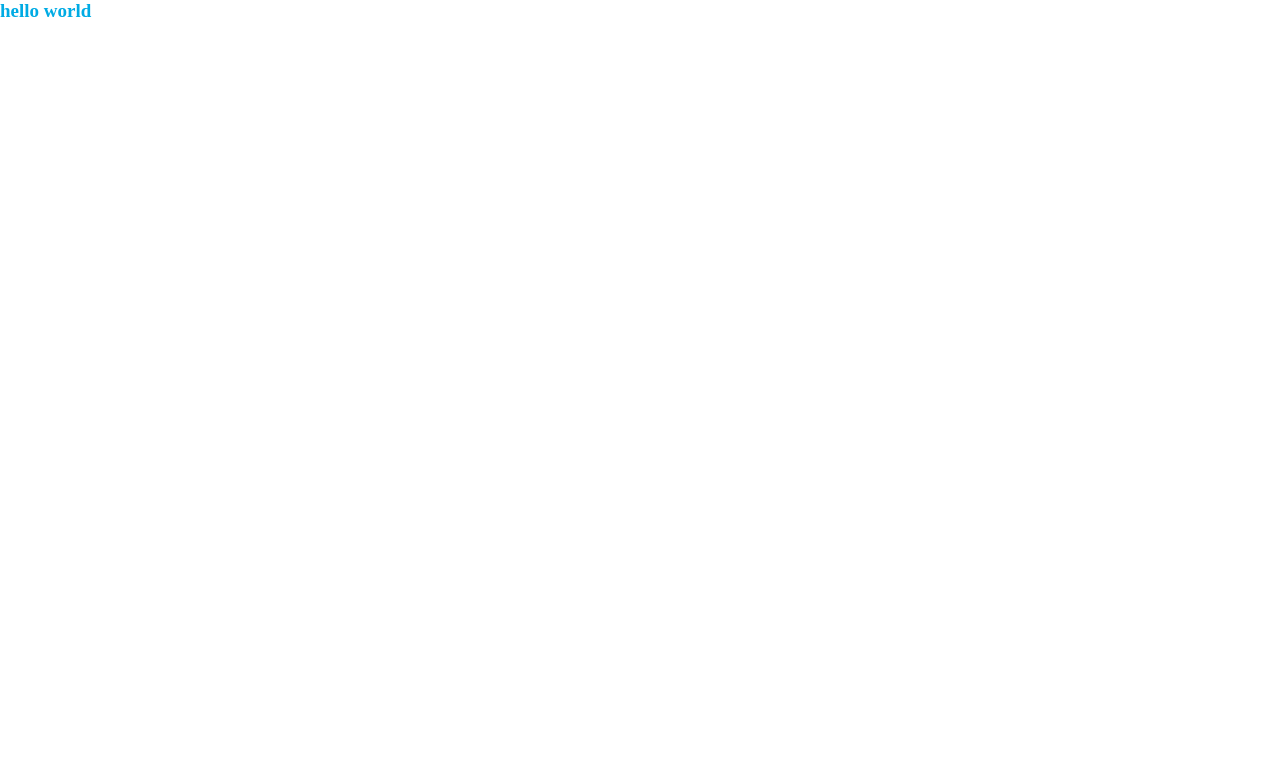
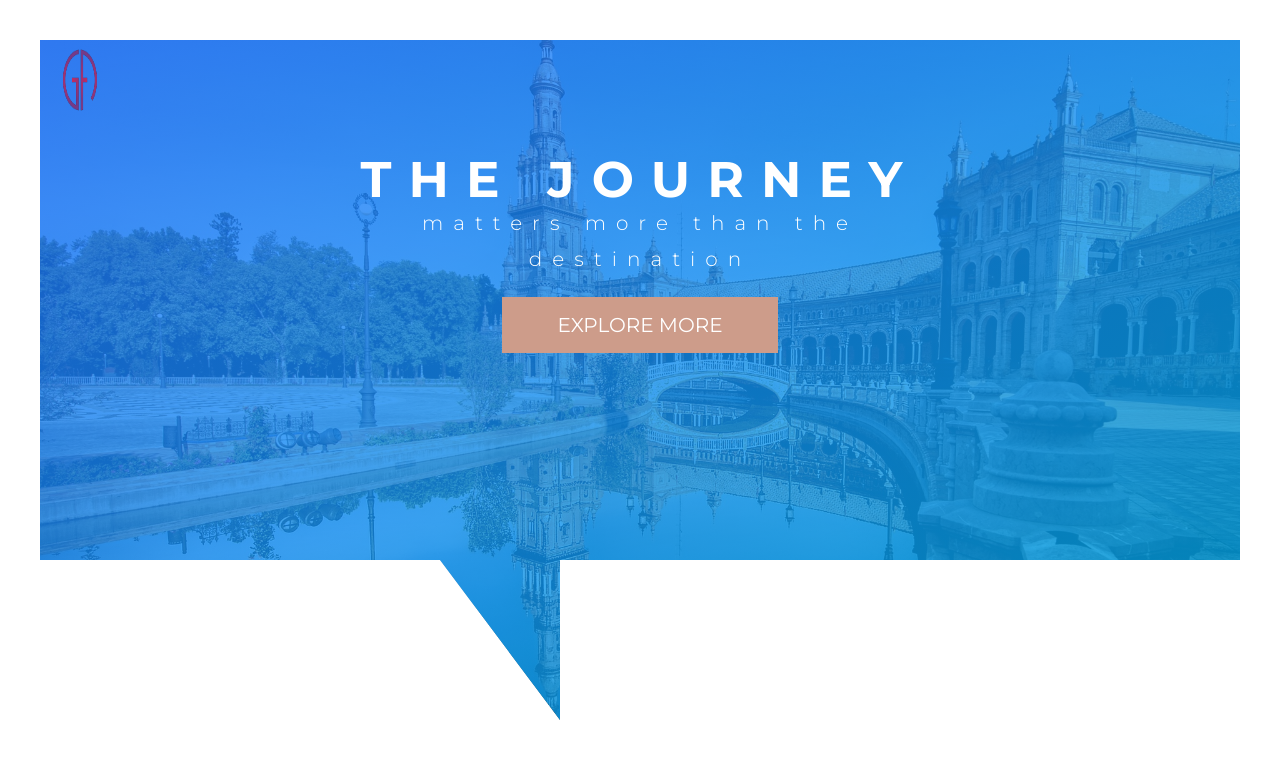
Before and after one commit to greatAlhazen/Sass-Scss-app, a website: page index.html in a window 1280 px wide. Drawn offline with Linux system fonts and the light colour scheme.

Commit message:
create header

```diff
--- a/index.html
+++ b/index.html
@@ -4,12 +4,22 @@
     <meta charset="UTF-8">
     <meta http-equiv="X-UA-Compatible" content="IE=edge">
     <meta name="viewport" content="width=device-width, initial-scale=1.0">
+    <link href="https://fonts.googleapis.com/css2?family=Montserrat:wght@300;400;500;600;700;800;900&display=swap" rel="stylesheet">
     <link rel="stylesheet" href="css/app.css">
     <title>Adventure App</title>
 </head>
 <body>
 
-    <h1 class="test">hello world</h1>
+    <header class="header">
+        <div class="header__logo-container">
+            <img src="images/logo.png" class="header__logo" alt="headerPhoto">
+        </div>
+        <div class="header__text-container">
+            <h1 class="display-primary--heading">The journey</h1>
+            <h2 class="display-primary--sub-heading">matters more than the destination</h2>
+            <a href="#" class="btn btn--animated">Explore more</a>
+        </div>
+    </header>
 
 </body>
 </html>
--- a/sass/abstract/_variables.scss
+++ b/sass/abstract/_variables.scss
@@ -7,3 +7,6 @@ $beige-color:#CD9C8A;
 
 $font-size-1:1.6rem;
 $font-size-2:1.9rem;
+
+
+$default-margin:2rem;
--- /dev/null
+++ b/sass/base/_animations.scss
@@ -0,0 +1,35 @@
+@keyframes heading {
+    0%{
+        opacity: 0;
+        transform: translateY(-10rem);
+    }
+
+    100%{
+        opacity: 1;
+        transform: translate(0);
+    }
+}
+
+@keyframes sub-heading {
+    0%{
+        opacity: 0;
+        transform: translateY(10rem);
+    }
+
+    100%{
+        opacity: 1;
+        transform: translate(0);
+    }
+}
+
+@keyframes button {
+    0%{
+        opacity: 0;
+        transform: translateX(-10rem);
+    }
+
+    100%{
+        opacity: 1;
+        transform: translate(0);
+    }
+}
--- a/sass/base/_base.scss
+++ b/sass/base/_base.scss
@@ -13,3 +13,9 @@ html{
 body{
     box-sizing: border-box;
 }
+
+a{
+    text-decoration: none;
+    cursor: pointer;
+    color: inherit;
+}
--- /dev/null
+++ b/sass/base/_typhography.scss
@@ -0,0 +1,26 @@
+body{
+    font-weight: 400;
+    line-height: 1.8;
+    font-family: 'Montserrat', sans-serif;
+}
+
+.display-primary--heading{
+    display: block;
+    font-size:5rem;
+    color:$white-color;
+    text-transform: uppercase;
+    letter-spacing: 1.7rem;
+    backface-visibility: hidden;
+    animation: heading 1s ease-in-out;
+}
+
+.display-primary--sub-heading{
+    display: block;
+    font-size:2rem;
+    color:$white-color;
+    font-weight: 300;
+    margin-top: -2rem;
+    letter-spacing: 1rem;
+    backface-visibility: hidden;
+    animation:sub-heading 1s ease-in-out;
+}
--- /dev/null
+++ b/sass/components/_buttons.scss
@@ -0,0 +1,34 @@
+.btn{
+    &,
+    &:link,
+    &:visited{
+        text-transform: uppercase;
+        font-size:2rem;
+        padding:1rem 5.5rem;
+        display: inline-block;
+        background-color: $beige-color;
+        color:$white-color;
+        margin-top: $default-margin;
+        transition: all .3s;
+    }
+
+
+    &:hover{
+        transform: translateY(5px);
+        box-shadow: 0 1.6rem 2.5rem rgba($dark-color, 0.4);
+        color:$beige-color;
+        background-color: $white-color;
+    }
+
+    &:active,
+    &:focus{
+        box-shadow: 0 1rem 2rem rgba($dark-color, 0.4);
+        transform: translateY(2px);
+    }
+
+
+    &--animated{
+        backface-visibility: hidden;
+        animation: button 1s ease-in-out;
+    }
+}
--- /dev/null
+++ b/sass/layout/_header.scss
@@ -0,0 +1,38 @@
+.header{
+    margin:4rem;
+    height:75vh;
+    background-image: linear-gradient(
+        to left top,
+        rgba($blue-color, 0.8),
+        rgba($neon-blue-color, 0.8)),
+    url(../images/header.jpg);
+    background-size: cover;
+    background-position: center;
+    position: relative;
+
+    @supports (clip-path: polygon(0 0)) or (-webkit-clip-path: polygon(0 0)) {
+        -webkit-clip-path:polygon(0% 0%, 100% 0%, 100% 65vh, 65vh 65vh, 65vh 100%, 50vh 65vh, 0 65vh);
+        clip-path: polygon(0% 0%, 100% 0%, 100% 65vh, 65vh 65vh, 65vh 100%, 50vh 65vh, 0 65vh);
+
+        height: 85vh;
+    }
+
+    &__logo-container{
+        position: absolute;
+        top:-1rem;
+        left:-1rem;
+    }
+
+    &__logo{
+        width:10rem;
+        height:10rem;
+    }
+
+    &__text-container{
+        position: absolute;
+        top:30%;
+        left:50%;
+        transform: translate(-50%,-50%);
+        text-align: center;
+    }
+}
--- a/sass/main.scss
+++ b/sass/main.scss
@@ -1,8 +1,10 @@
 @import "abstract/variables";
 
+
 @import "base/base";
+@import "base/animations";
+@import "base/typhography";
 
-.test{
-    font-size: $font-size-2;
-    color:$blue-color;
-}
+@import "components/buttons";
+
+@import "layout/header";
```
Also changed, not shown: css/app.css, images/header.jpg (added), images/logo.png (added), 1 other file.
